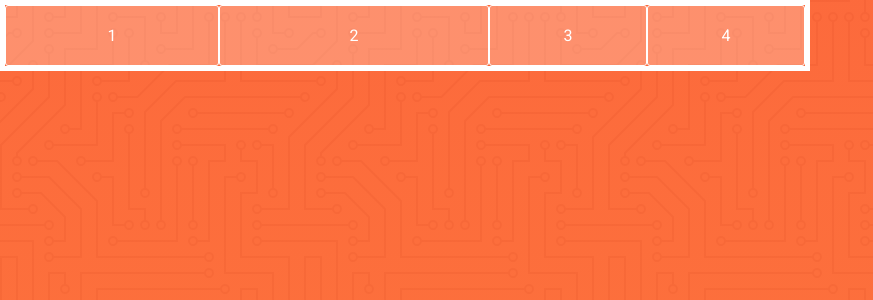
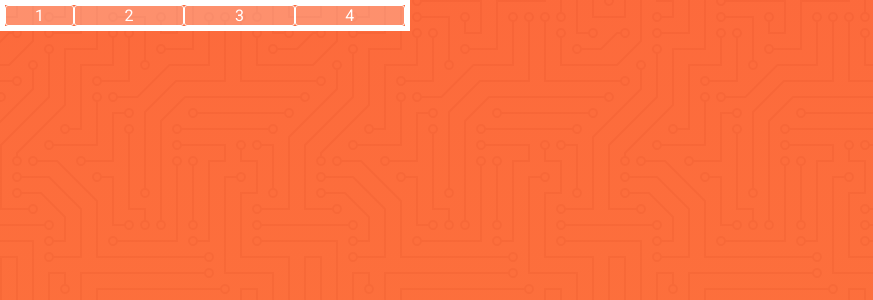
Before and after one commit to paulosales47/CursoFlexBox, an Angular app: page / in a window 1280 px wide. Shown: the top 300 px of the page, without its empty margins (0-873 px from the left). Built offline with nearby package versions, Linux system fonts and the light colour scheme.

Commit message:
Utilizando flex-shrink para controlar o encolhimento

```diff
--- a/src/styles.scss
+++ b/src/styles.scss
@@ -26,21 +26,17 @@ html {
 
 .container{
     display: flex;
-    width: 800px;
+    width: 400px;
     border: 5px solid white;
 }
 
 .container div{
     margin: 0;
-    padding: 20px 0;
-    width: 100px;
-    flex-grow: 1;
-}
-
-.container div:nth-child(2){
-    flex-grow: 3;
+    padding: 0;
+    width: 150px;
+    flex-shrink: 1;
 }
 
 .container div:nth-child(1){
-    flex-grow: 2;
+    flex-shrink: 2;
 }
```
